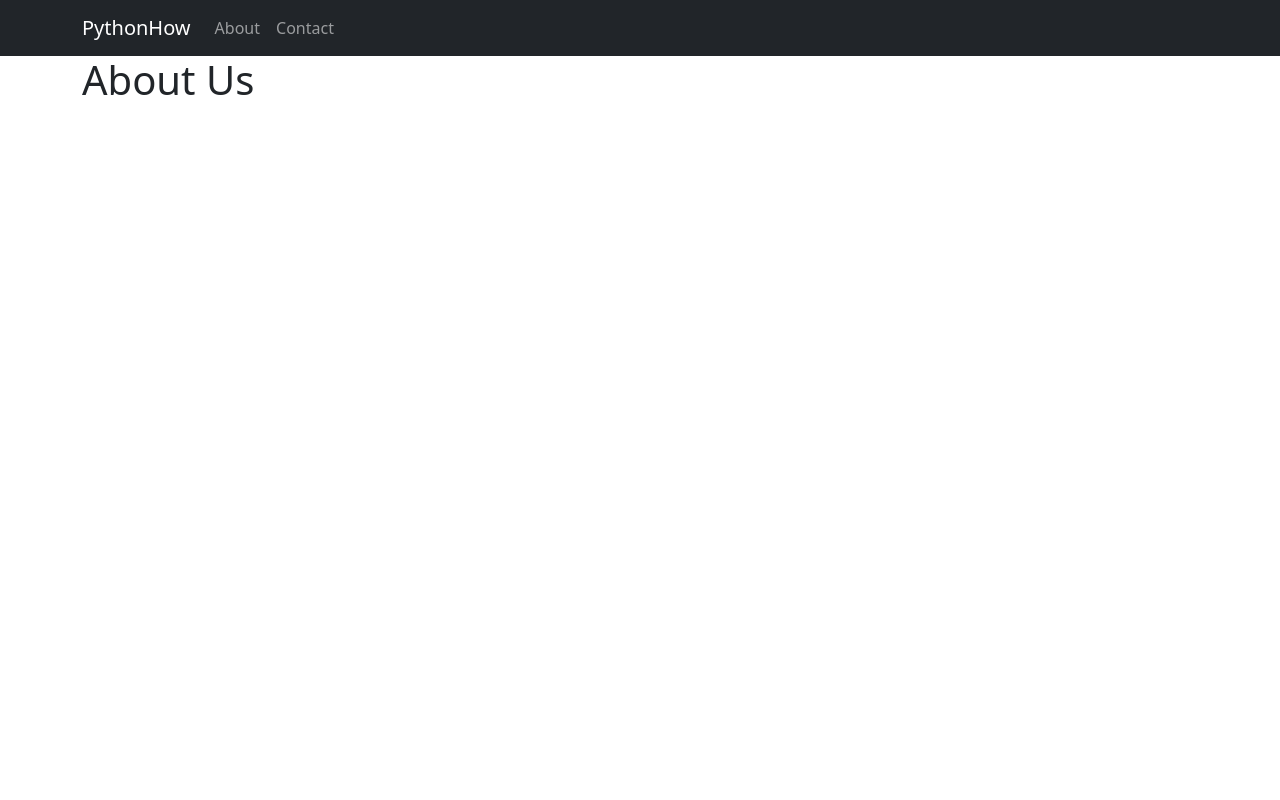
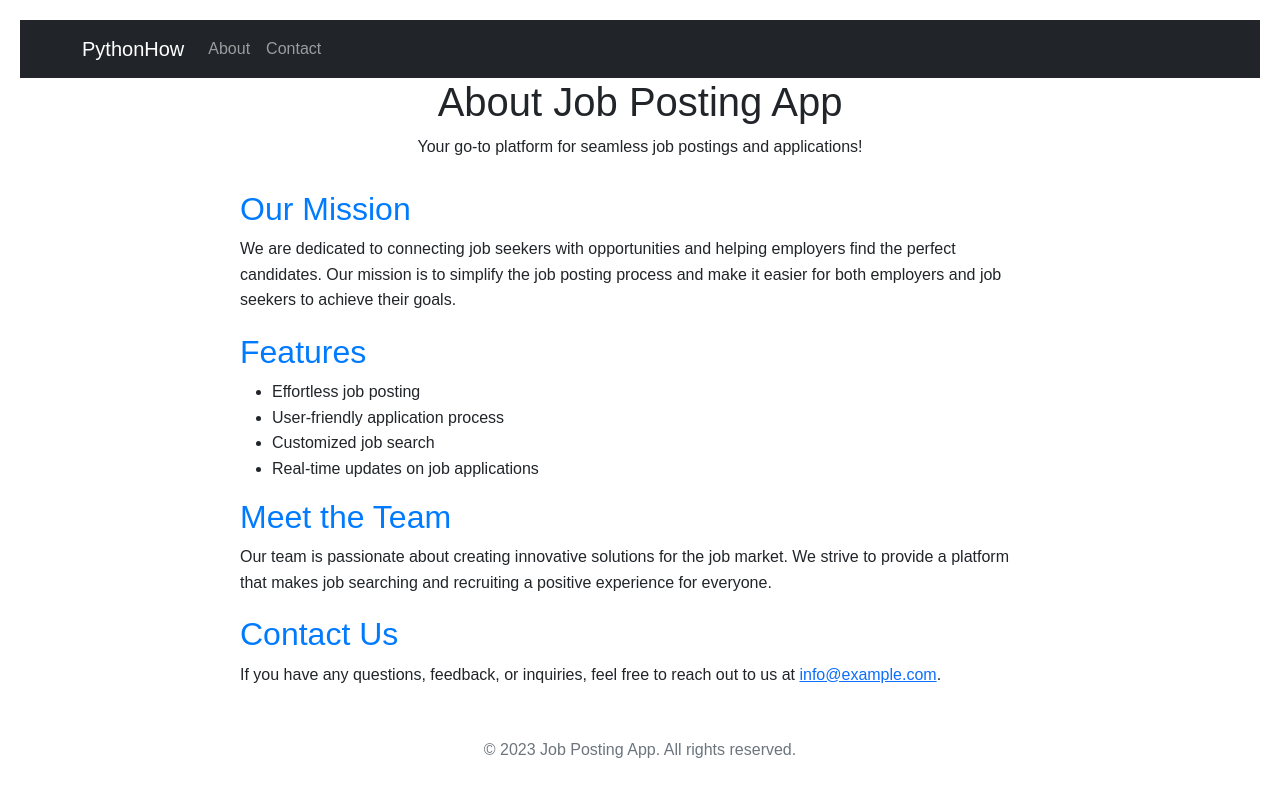
Before and after one commit to jazir788/django-job-application, a Django app: page /about/ in a window 1280 px wide. Run offline with Django 5.2, Linux system fonts and the light colour scheme.

Commit message:
Created the About page

```diff
--- a/job_application/templates/about.html
+++ b/job_application/templates/about.html
@@ -1,6 +1,66 @@
 {% extends 'base.html' %}
 {% block content %}
 
-<h1>About Us</h1>
+
+<title>About Job Posting App</title>
+<style>
+    body {
+        font-family: Arial, sans-serif;
+        line-height: 1.6;
+        margin: 20px;
+    }
+    header {
+        text-align: center;
+        margin-bottom: 30px;
+    }
+    section {
+        max-width: 800px;
+        margin: 0 auto;
+    }
+    h2 {
+        color: #007BFF;
+    }
+    p {
+        margin-bottom: 20px;
+    }
+    footer {
+        margin-top: 50px;
+        text-align: center;
+        color: #6C757D;
+    }
+</style>
+</head>
+<body>
+
+    <header>
+        <h1>About Job Posting App</h1>
+        <p>Your go-to platform for seamless job postings and applications!</p>
+    </header>
+
+    <section>
+        <h2>Our Mission</h2>
+        <p>We are dedicated to connecting job seekers with opportunities and helping employers find the perfect candidates. Our mission is to simplify the job posting process and make it easier for both employers and job seekers to achieve their goals.</p>
+
+        <h2>Features</h2>
+        <ul>
+            <li>Effortless job posting</li>
+            <li>User-friendly application process</li>
+            <li>Customized job search</li>
+            <li>Real-time updates on job applications</li>
+        </ul>
+
+        <h2>Meet the Team</h2>
+        <p>Our team is passionate about creating innovative solutions for the job market. We strive to provide a platform that makes job searching and recruiting a positive experience for everyone.</p>
+
+        <h2>Contact Us</h2>
+        <p>If you have any questions, feedback, or inquiries, feel free to reach out to us at <a href="mailto:info@example.com">info@example.com</a>.</p>
+    </section>
+
+    <footer>
+        <p>&copy; 2023 Job Posting App. All rights reserved.</p>
+    </footer>
+
+</body>
+
 
 {% endblock %}
```
